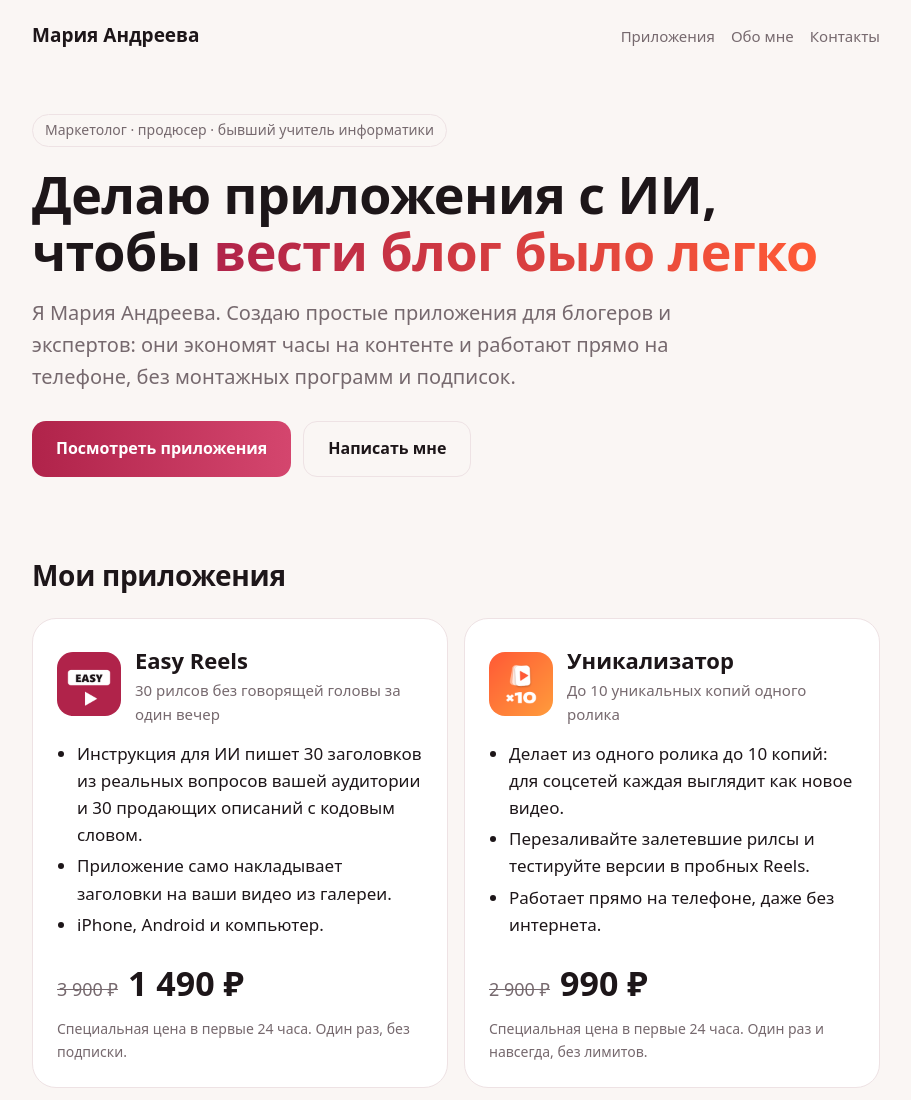
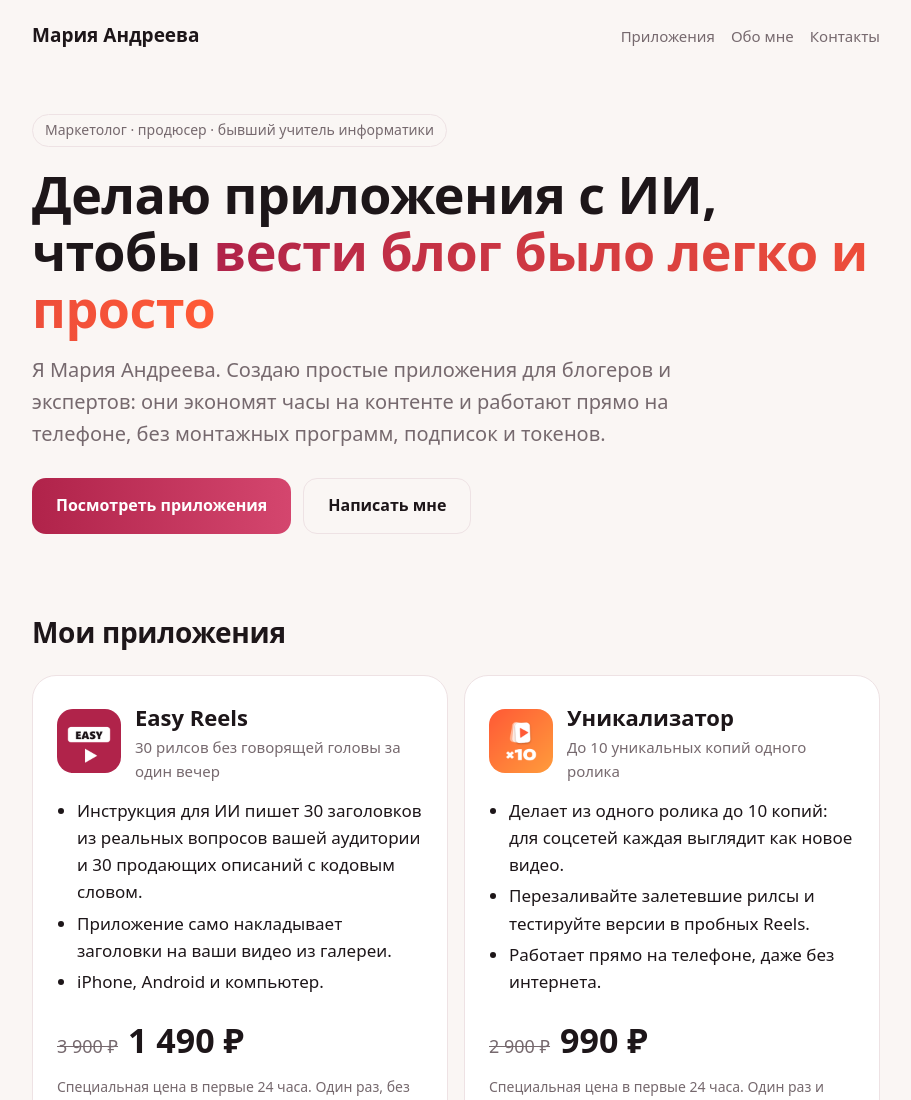
Before and after one commit to mdandreeva1985/maria-andreeva, a plain HTML site: page index.html in a window 1280 px wide. Shown: the top 1100 px of the page, without its empty margins (184-1095 px from the left). Drawn offline with Linux system fonts and the light colour scheme.

Commit message:
Правка текста на главной
Co-Authored-By: Claude Opus 5.5 <noreply@anthropic.com>

```diff
--- a/index.html
+++ b/index.html
@@ -65,8 +65,8 @@ footer p{margin:4px 0}
 
 <div class="hero">
   <span class="tag">Маркетолог · продюсер · бывший учитель информатики</span>
-  <h1>Делаю приложения с ИИ, чтобы <em>вести блог было легко</em></h1>
-  <p class="lead">Я Мария Андреева. Создаю простые приложения для блогеров и экспертов: они экономят часы на контенте и работают прямо на телефоне, без монтажных программ и подписок.</p>
+  <h1>Делаю приложения с ИИ, чтобы <em>вести блог было легко и просто</em></h1>
+  <p class="lead">Я Мария Андреева. Создаю простые приложения для блогеров и экспертов: они экономят часы на контенте и работают прямо на телефоне, без монтажных программ, подписок и токенов.</p>
   <div class="cta">
     <a class="btn" href="#products">Посмотреть приложения</a>
     <a class="btn ghost" href="https://t.me/marya_andreeva" target="_blank" rel="noopener">Написать мне</a>
```
